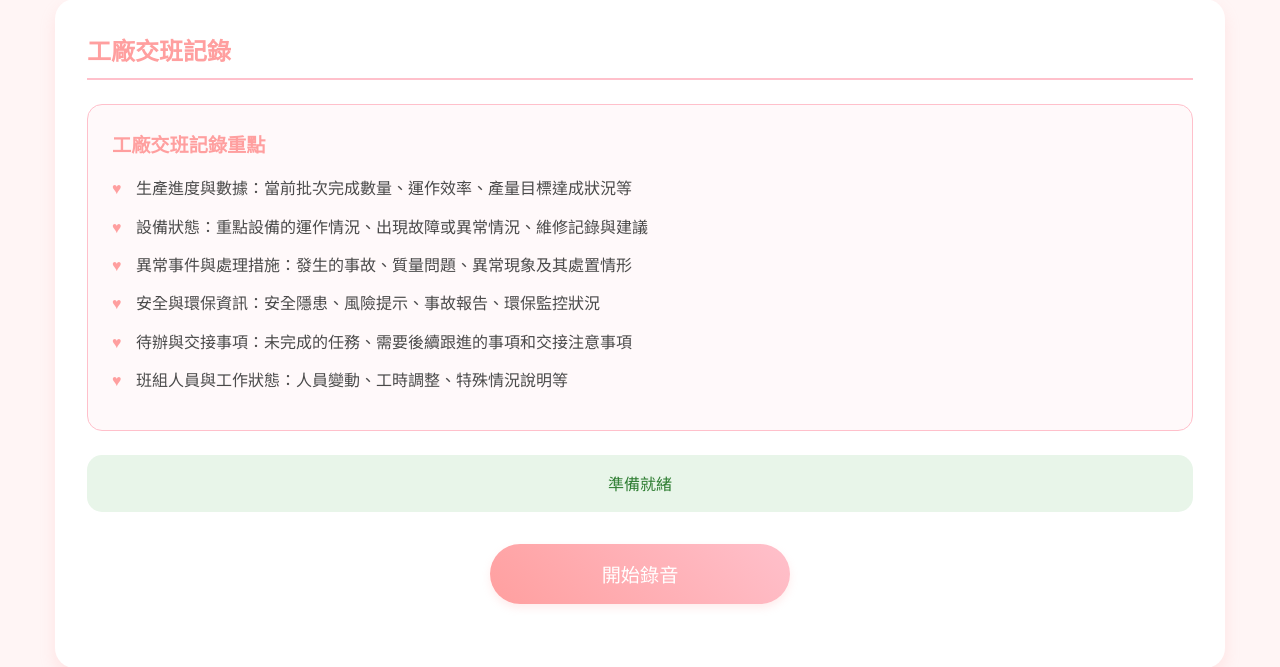
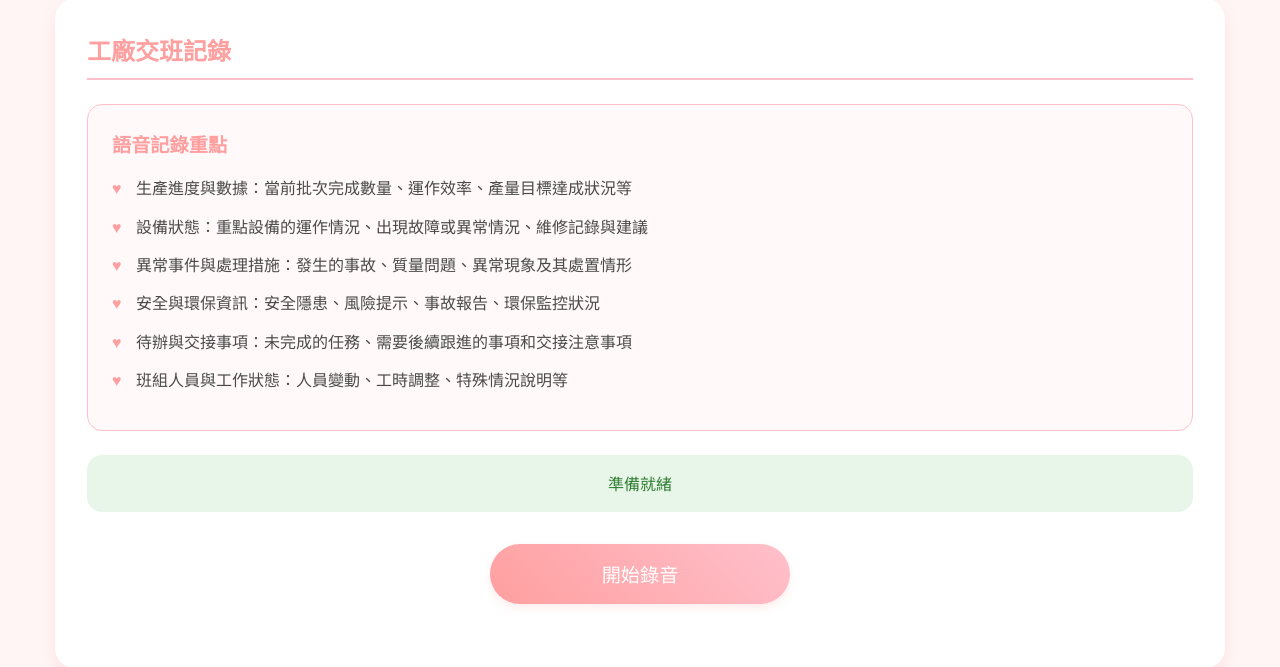
Before and after one commit to aken1023/Shift-Handover-System, a Flask app: page / in a window 1280 px wide. Shown: the part 136-803 px from the top of the page. Run offline with Flask 2, Linux system fonts and the light colour scheme.

Commit message:
Initial commit

```diff
--- a/templates/index.html
+++ b/templates/index.html
@@ -319,7 +319,7 @@
             <h2>工廠交班記錄</h2>
 
             <div class="tips">
-                <h3>工廠交班記錄重點</h3>
+                <h3>語音記錄重點</h3>
                 <ul>
                     <li>生產進度與數據：當前批次完成數量、運作效率、產量目標達成狀況等</li>
                     <li>設備狀態：重點設備的運作情況、出現故障或異常情況、維修記錄與建議</li>
```
